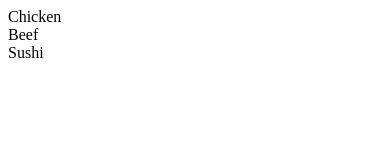
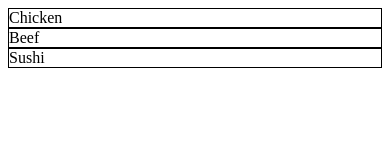
Before and after one commit to sullimi/sullimi.github.io, a plain HTML site: page index.html in a window 390 px wide. Drawn offline with Linux system fonts and the light colour scheme.

Commit message:
fixed simple issues

```diff
--- a/css/mod2.css
+++ b/css/mod2.css
@@ -21,5 +21,8 @@
 
 @media (max-width: 767px) {
   .col-sm-12 {
-    width: 100%;}
+    width: 100%;
+    float: left;
+    border: 1px solid black;
+  }
 }
```
